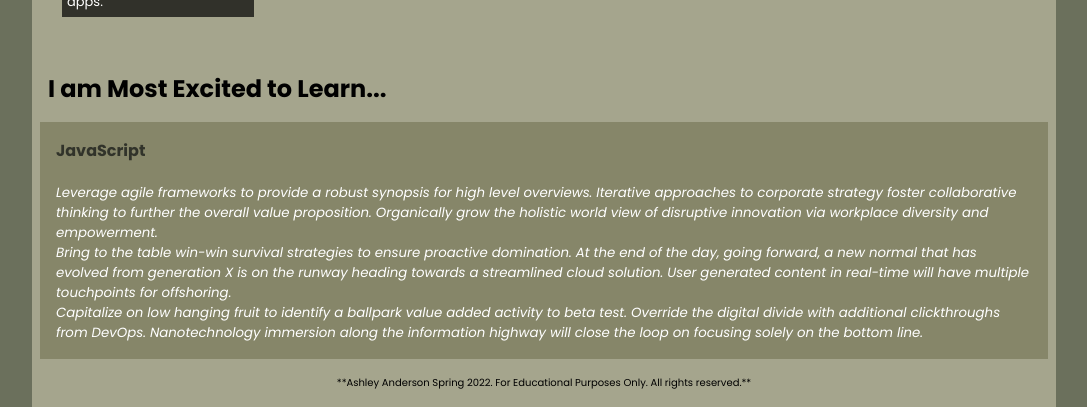
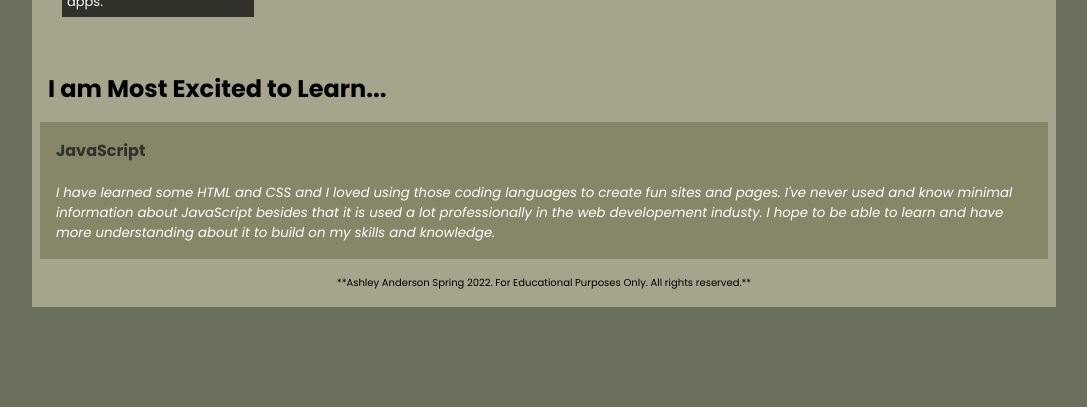
Before and after one commit to Asherz96/Practice-page, a plain HTML site: page index.html in a window 1280 px wide. Shown: the part 667-1074 px from the top of the page, without its empty margins (96-1183 px from the left). After the commit the page ends 974 px from the top, so only its background shows below. Drawn offline with Linux system fonts and the light colour scheme.

Commit message:
updated the interest text

```diff
--- a/index.html
+++ b/index.html
@@ -61,9 +61,8 @@
             <h2> I am Most Excited to Learn...</h2>
             <div>
                 <h4>JavaScript</h4>
-                <p class="interesttext"> Leverage agile frameworks to provide a robust synopsis for high level overviews. Iterative approaches to corporate strategy foster collaborative thinking to further the overall value proposition. Organically grow the holistic world view of disruptive innovation via workplace diversity and empowerment.<br/>
-                    Bring to the table win-win survival strategies to ensure proactive domination. At the end of the day, going forward, a new normal that has evolved from generation X is on the runway heading towards a streamlined cloud solution. User generated content in real-time will have multiple touchpoints for offshoring.
-                    <br/> Capitalize on low hanging fruit to identify a ballpark value added activity to beta test. Override the digital divide with additional clickthroughs from DevOps. Nanotechnology immersion along the information highway will close the loop on focusing solely on the bottom line.
+                <p class="interesttext">
+                    I have learned some HTML and CSS and I loved using those coding languages to create fun sites and pages. I've never used and know minimal information about JavaScript besides that it is used a lot professionally in the web developement industy. I hope to be able to learn and have more understanding about it to build on my skills and knowledge.
                 </p>
             </div>
         </section>
```
